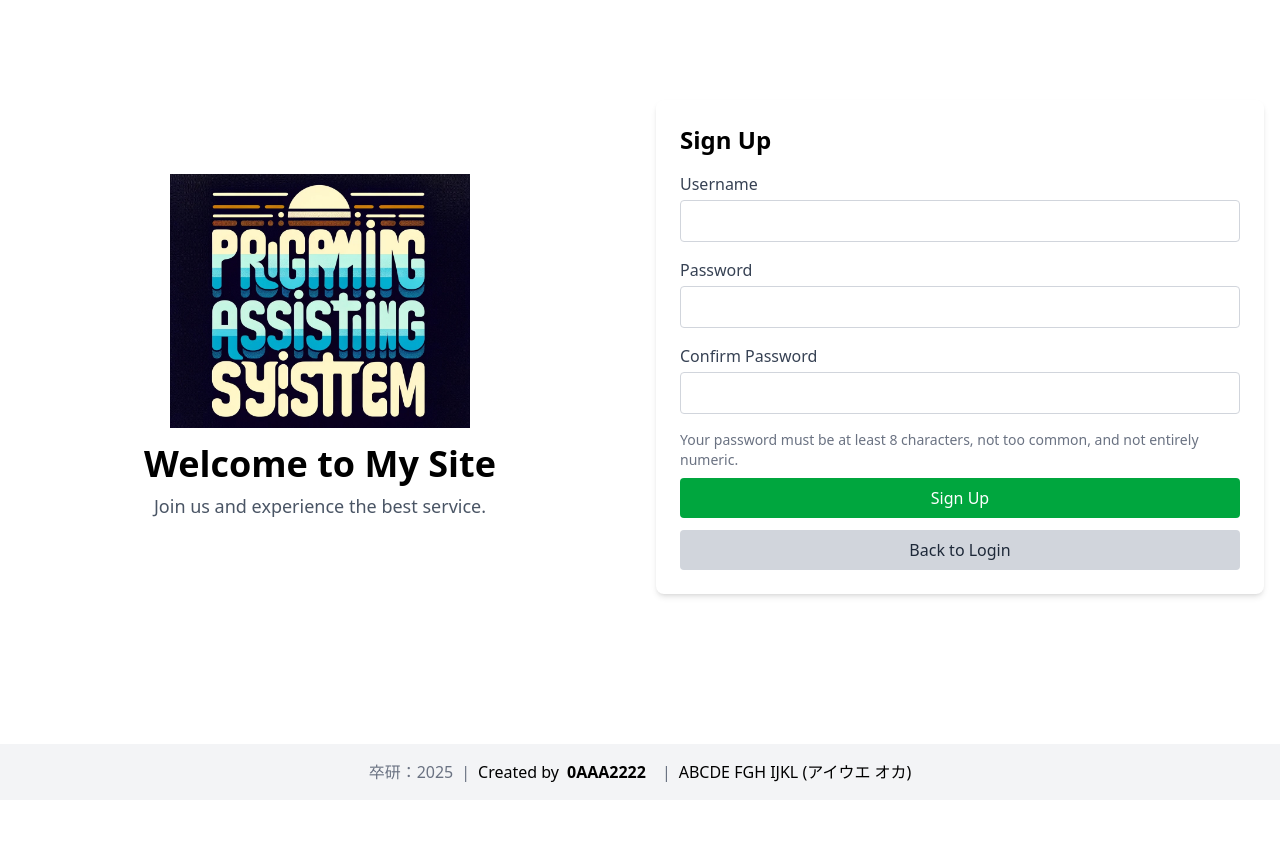
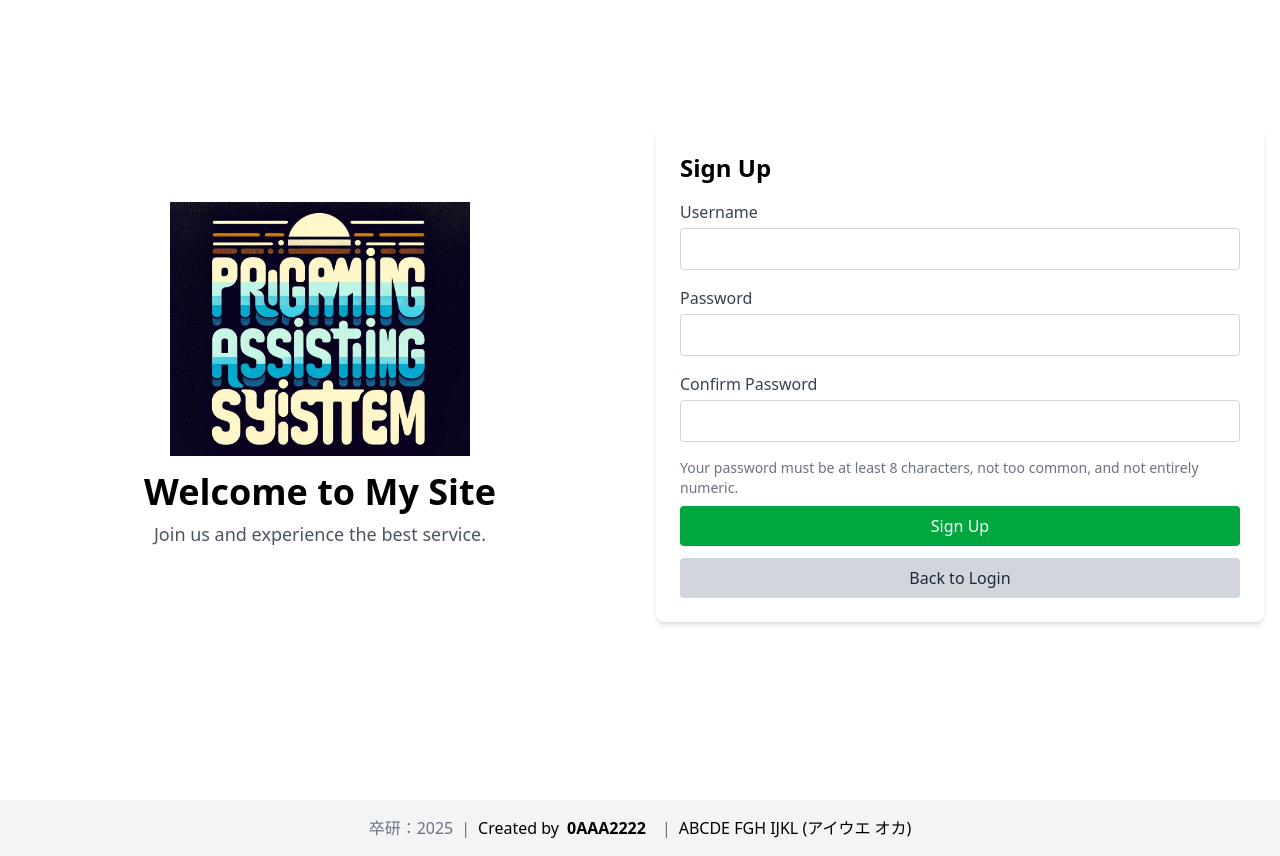
Before and after one commit to mizzzuno/PAS-Next-TS, a Next.js app: page /sign-up in a window 1280 px wide. Before the commit the page ends 800 px from the top, so only its background shows below. Built offline with nearby package versions, Linux system fonts and the light colour scheme.

Commit message:
Footer changes

```diff
--- a/src/app/(login)/sign-in/page.tsx
+++ b/src/app/(login)/sign-in/page.tsx
@@ -1,11 +1,15 @@
 //これで完成
 import { Suspense } from "react";
 import Login from "../components/Login";
+import Footer from '../../../components/Footer' //追加
 
 export default function SignInPage() {
   return (
+    <div className="min-h-screen flex flex-col">
     <Suspense>
       <Login mode="signin" />
     </Suspense>
+    <Footer /> {/*追加*/}
+    </div>
   );
 }
--- a/src/app/(login)/sign-up/page.tsx
+++ b/src/app/(login)/sign-up/page.tsx
@@ -1,11 +1,15 @@
 //これで完成
 import { Suspense } from "react";
 import Login from "../components/Login";
+import Footer from '../../../components/Footer' //追加
 
 export default function SignUpPage() {
   return (
+    <>
     <Suspense>
       <Login mode="signup" />
     </Suspense>
+    <Footer /> {/*追加*/}
+    </>
   );
 }
--- a/src/app/layout.tsx
+++ b/src/app/layout.tsx
@@ -6,7 +6,13 @@ export default function RootLayout({
   children: React.ReactNode;
 }) {
   return (
-    <html lang="en">
+    //<html lang="en"> 元コード
+    <html lang="ja" suppressHydrationWarning>
+      {/*追加*/}
+      <head>
+        <meta name="google" content="notranslate" />
+      </head>
+      {/*ここまで*/}
       <body>{children}</body>
     </html>
   );
--- a/src/components/Footer.tsx
+++ b/src/components/Footer.tsx
@@ -0,0 +1,15 @@
+"use client";
+import React from "react";
+
+export default function Footer(){
+    return(
+    <footer className="bg-gray-100 py-4 text-center mt-auto">
+        <span className="text-gray-500">卒研：2025</span>
+        <span className="text-gray-500 mx-2">|</span>
+        <span>Created by</span>
+        <span className="font-bold mx-2">0AAA2222</span>
+        <span className="text-gray-500 mx-2">|</span>
+        <span>ABCDE FGH IJKL (アイウエ オカ)</span>
+    </footer>
+    );
+}
```
Also changed, not shown: package.json (+7 -7 lines), src/app/(login)/components/Login.tsx (+6 -1 lines), 1 other file (tests, documents, lock files or other folders).
